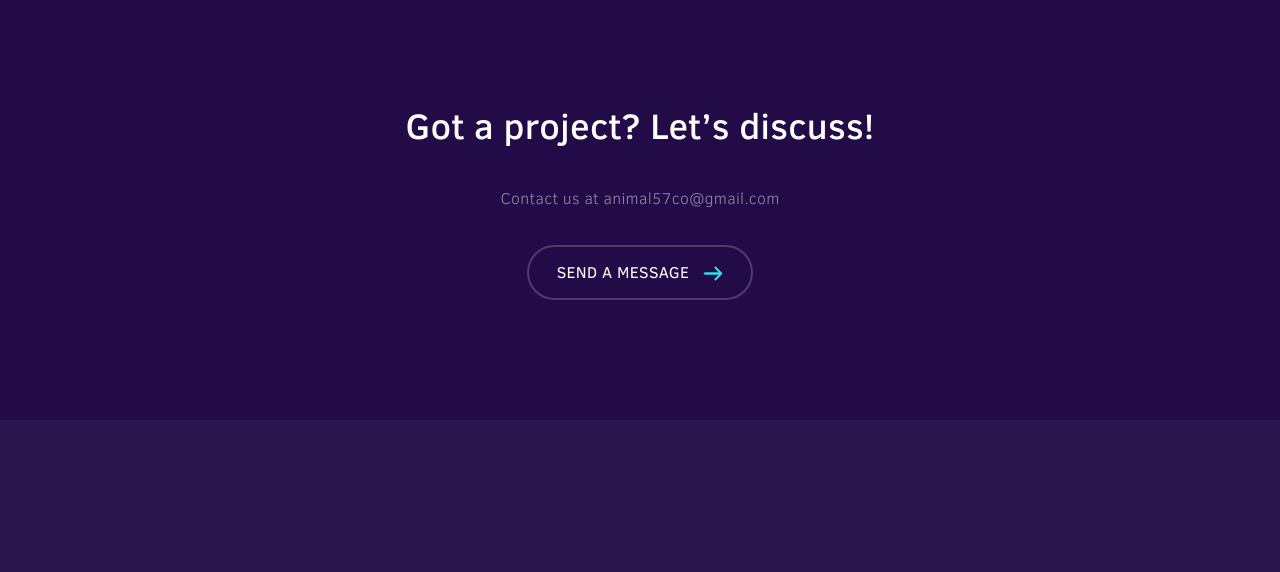
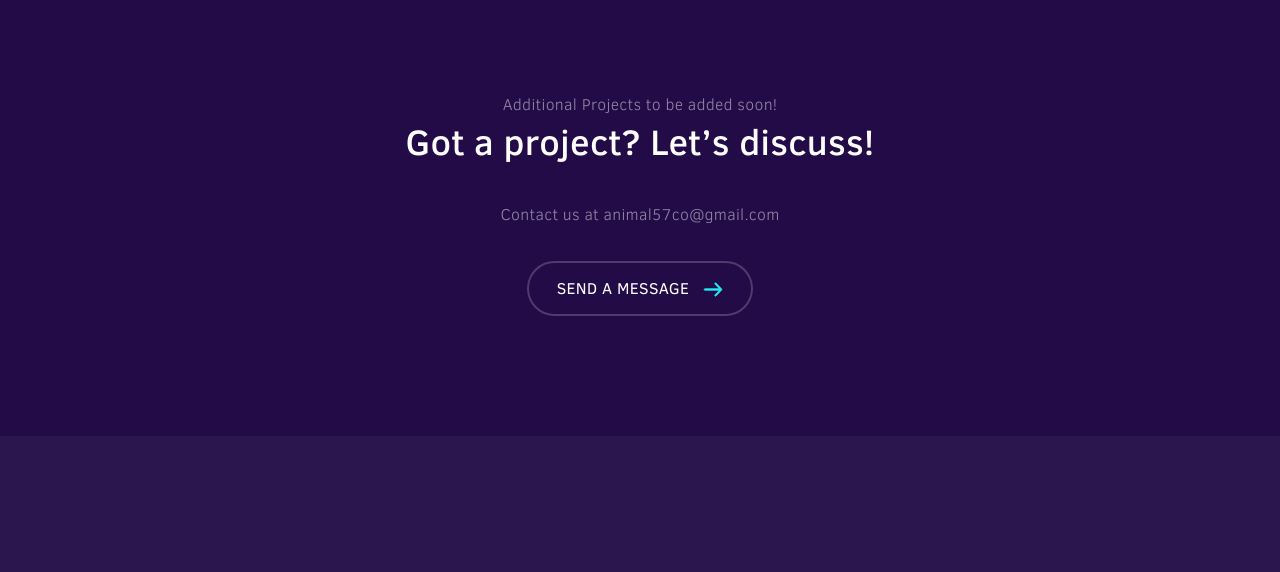
Before and after one commit to ccsouthard/animal57-splash, a plain HTML site: page work.html in a window 1280 px wide. Shown: the part 3026-3598 px from the top of the page. Drawn offline with Linux system fonts and the light colour scheme.

Commit message:
Minor edits, added Google Analytics,
Additional products will be added soon to this page. Another branch will be created to insert the work, and inner pages.

```diff
--- a/work.html
+++ b/work.html
@@ -104,6 +104,7 @@
 
     <section class="inbetween work-contact">
         <div class="container">
+            <h4>Additional Projects to be added soon! </h4>
             <h2>Got a project? Let’s discuss!</h2>
             <p>Contact us at animal57co@gmail.com</p>
             <br><br>
```
